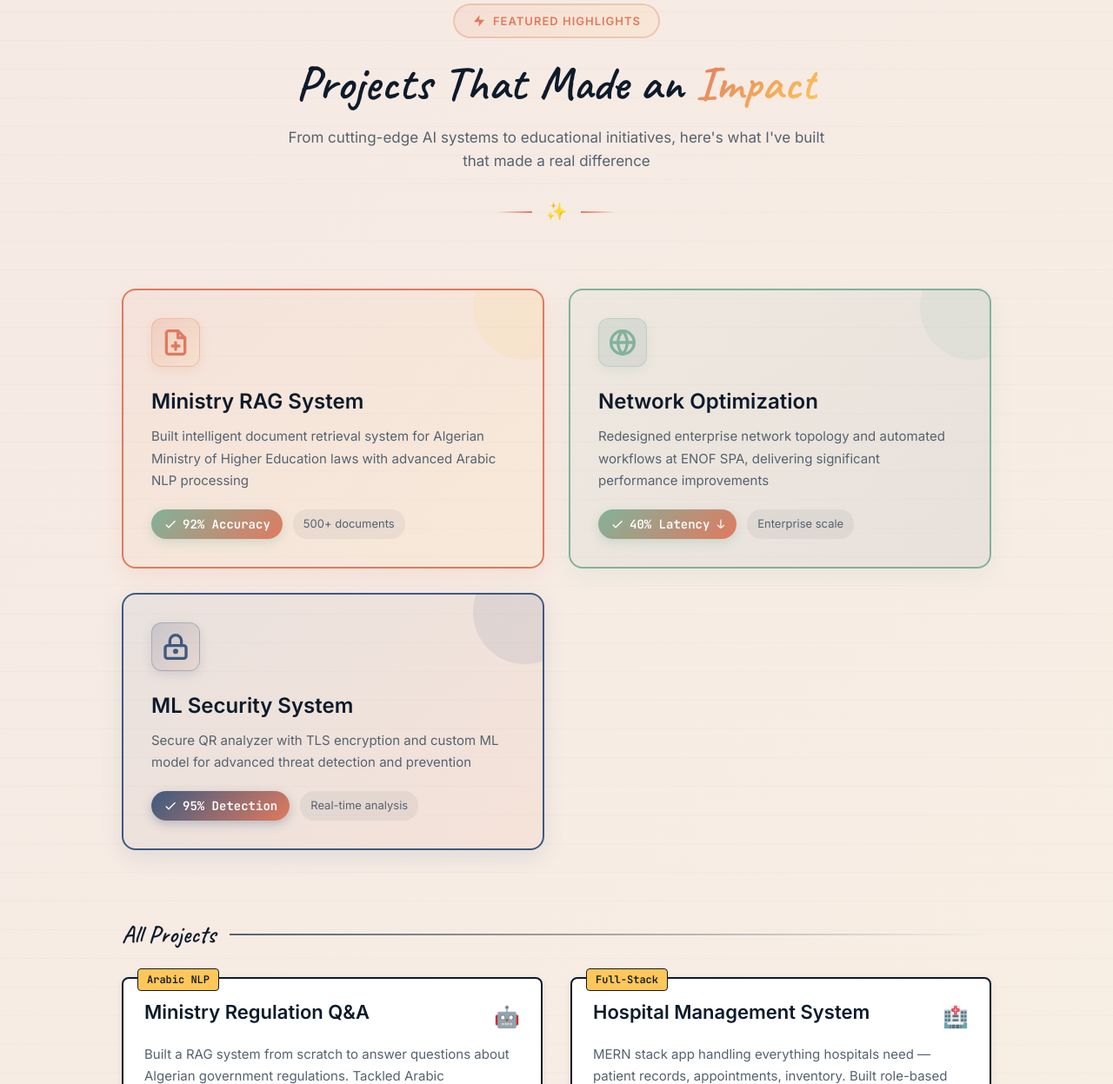
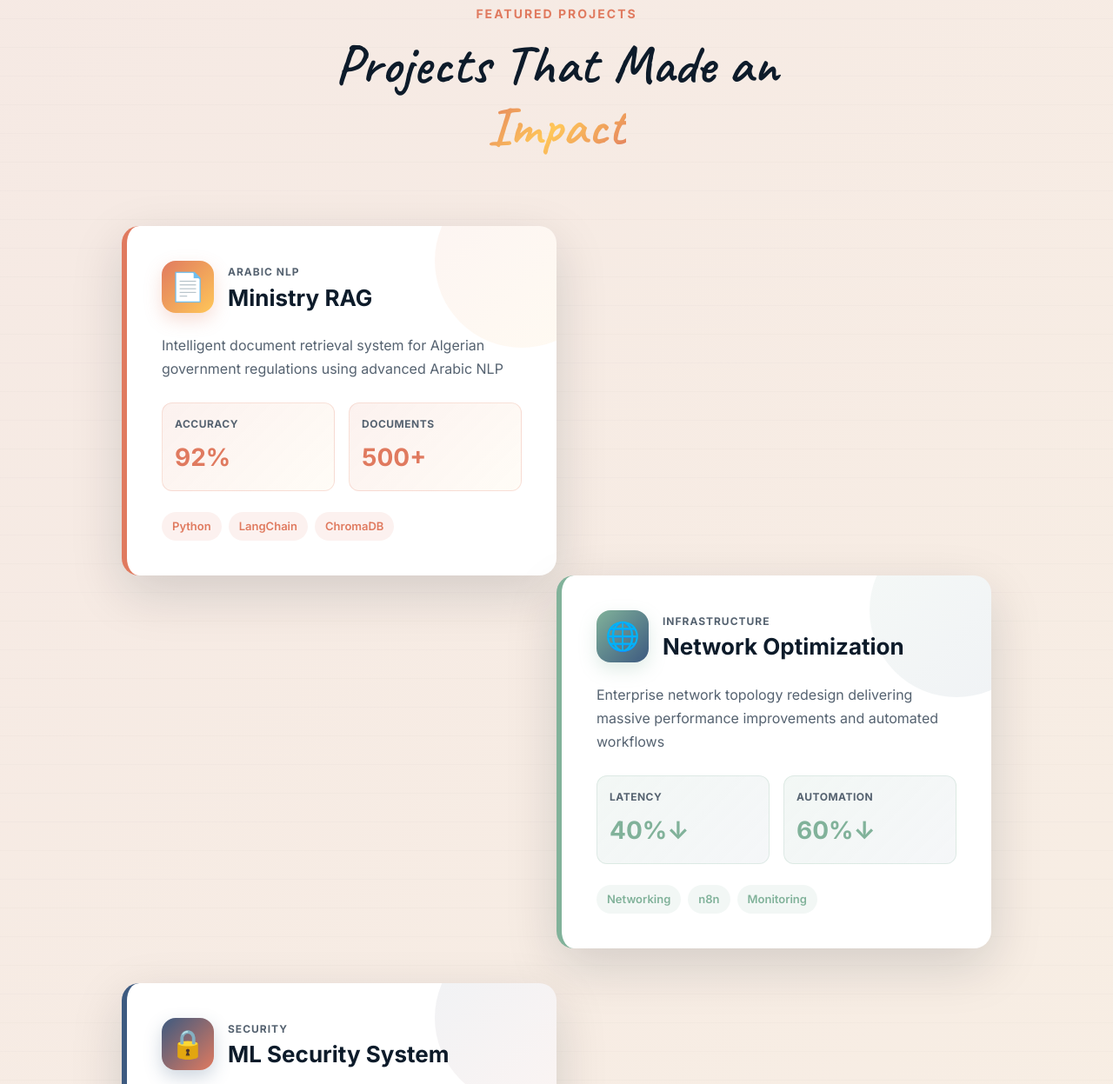
Before and after one commit to Samir-Guenchi/portfolio, a plain HTML site: page portfolio_corrected.html in a window 1280 px wide. Shown: the part 1263-2510 px from the top of the page at 87% size. Drawn offline with Linux system fonts and the light colour scheme.

Commit message:
Redesign highlights section with innovative staggered card layout

```diff
--- a/portfolio_corrected.html
+++ b/portfolio_corrected.html
@@ -238,115 +238,138 @@
 </section>
 <section class="highlights" id="highlights">
   <div class="highlights-container">
-    <!-- Section Header - Enhanced -->
-    <div style="text-align: center; margin-bottom: 72px;">
-      <!-- Badge -->
-      <div style="display: inline-flex; align-items: center; gap: 8px; padding: 10px 20px; background: linear-gradient(135deg, rgba(224, 122, 95, 0.1), rgba(255, 199, 89, 0.1)); border: 2px solid rgba(224, 122, 95, 0.3); border-radius: 30px; margin-bottom: 20px; font: 600 13px Inter; color: var(--accent); text-transform: uppercase; letter-spacing: 1px;">
-        <svg width="16" height="16" viewBox="0 0 24 24" fill="currentColor">
-          <path d="M13 2L3 14h9l-1 8 10-12h-9l1-8z"/>
-        </svg>
-        Featured Highlights
+    <!-- Section Header - Minimalist -->
+    <div style="text-align: center; margin-bottom: 80px;">
+      <p style="font-size: 14px; color: var(--accent); text-transform: uppercase; letter-spacing: 2px; font-weight: 700; margin-bottom: 12px;">
+        Featured Projects
+      </p>
+      <h2 style="font: 700 clamp(40px, 7vw, 64px)/1.1 'Caveat', cursive; color: var(--ink); margin-bottom: 20px;">
+        Projects That Made an<br>
+        <span style="background: linear-gradient(135deg, var(--accent) 0%, var(--highlight) 50%, var(--accent) 100%); -webkit-background-clip: text; -webkit-text-fill-color: transparent; background-clip: text;">Impact</span>
+      </h2>
     </div>
 
-      <!-- Main Title with gradient -->
-      <h2 style="font: 700 clamp(36px, 6vw, 56px)/1.15 'Caveat', cursive; color: var(--ink); margin-bottom: 16px; position: relative;">
-        Projects That Made an
-        <span style="background: linear-gradient(135deg, var(--accent), var(--highlight)); -webkit-background-clip: text; -webkit-text-fill-color: transparent; background-clip: text; display: inline-block;">Impact</span>
-      </h2>
+    <!-- Innovative Card Layout - Staggered/Overlapping Design -->
+    <div style="position: relative; margin-bottom: 100px; min-height: 800px;">
+      <!-- Card 1 - Left Positioned -->
+      <div style="position: relative; margin-bottom: 40px;">
+        <article style="position: relative; max-width: 500px; margin-left: 0; background: white; padding: 40px; border-radius: 20px; box-shadow: 0 20px 60px rgba(13, 27, 42, 0.15); border-left: 6px solid var(--accent); overflow: hidden; transition: all 0.4s cubic-bezier(0.34, 1.56, 0.64, 1);" onmouseover="this.style.transform='translateY(-16px) translateX(8px)'; this.style.boxShadow='0 32px 80px rgba(224, 122, 95, 0.25)'" onmouseout="this.style.transform='translateY(0) translateX(0)'; this.style.boxShadow='0 20px 60px rgba(13, 27, 42, 0.15)'">
+          <!-- Accent background blob -->
+          <div style="position: absolute; top: -60px; right: -60px; width: 200px; height: 200px; background: linear-gradient(135deg, var(--accent), var(--highlight)); border-radius: 50%; opacity: 0.08; z-index: 0;"></div>
 
-      <!-- Subtitle with better styling -->
-      <p style="font-size: 17px; color: var(--pencil); max-width: 650px; margin: 0 auto; line-height: 1.6;">
-        From cutting-edge AI systems to educational initiatives, here's what I've built that made a real difference
-      </p>
-
-      <!-- Decorative line -->
-      <div style="margin-top: 28px; display: flex; align-items: center; justify-content: center; gap: 16px;">
-        <div style="width: 40px; height: 2px; background: linear-gradient(90deg, transparent, var(--accent));"></div>
-        <span style="font-size: 20px;">✨</span>
-        <div style="width: 40px; height: 2px; background: linear-gradient(90deg, var(--accent), transparent);"></div>
+          <div style="position: relative; z-index: 2;">
+            <div style="display: flex; align-items: center; gap: 16px; margin-bottom: 24px;">
+              <div style="width: 60px; height: 60px; background: linear-gradient(135deg, var(--accent), var(--highlight)); border-radius: 16px; display: flex; align-items: center; justify-content: center; box-shadow: 0 8px 20px rgba(224, 122, 95, 0.25);">
+                <span style="font-size: 32px;">📄</span>
+              </div>
+              <div>
+                <p style="font-size: 12px; color: var(--pencil); text-transform: uppercase; letter-spacing: 1px; font-weight: 700; margin-bottom: 4px;">Arabic NLP</p>
+                <h3 style="font: 700 26px/1.2 Inter; color: var(--ink); margin: 0;">Ministry RAG</h3>
               </div>
             </div>
 
-    <!-- Top 3 Highlights - Feature Cards with enhanced styling -->
-    <div style="display: grid; grid-template-columns: repeat(auto-fit, minmax(320px, 1fr)); gap: 28px; margin-bottom: 80px;">
-      <!-- Highlight 1 -->
-      <article style="background: linear-gradient(135deg, rgba(224, 122, 95, 0.08), rgba(255, 199, 89, 0.08)); padding: 32px; border-radius: 16px; border: 2px solid var(--accent); box-shadow: 0 8px 24px rgba(224, 122, 95, 0.12); position: relative; overflow: hidden; transition: all 0.3s cubic-bezier(0.34, 1.56, 0.64, 1);" onmouseover="this.style.transform='translateY(-12px)'; this.style.boxShadow='0 16px 40px rgba(224, 122, 95, 0.2)'" onmouseout="this.style.transform='translateY(0)'; this.style.boxShadow='0 8px 24px rgba(224, 122, 95, 0.12)'">
-        <div style="position: absolute; top: -40px; right: -40px; width: 120px; height: 120px; background: var(--highlight); border-radius: 50%; opacity: 0.1; transition: all 0.4s ease;"></div>
-        <div style="position: absolute; top: 0; right: 0; width: 100%; height: 100%; background: linear-gradient(135deg, rgba(255, 255, 255, 0.05), transparent); pointer-events: none;"></div>
-        <div style="position: relative; z-index: 2;">
-          <div style="width: 56px; height: 56px; background: linear-gradient(135deg, rgba(224, 122, 95, 0.2), rgba(255, 199, 89, 0.1)); border-radius: 12px; display: flex; align-items: center; justify-content: center; margin-bottom: 24px; box-shadow: 0 4px 12px rgba(224, 122, 95, 0.15); border: 1.5px solid rgba(224, 122, 95, 0.3);">
-            <svg width="32" height="32" viewBox="0 0 24 24" fill="none" stroke="var(--accent)" stroke-width="2.5" stroke-linecap="round" stroke-linejoin="round">
-              <path d="M14 2H6a2 2 0 0 0-2 2v16a2 2 0 0 0 2 2h12a2 2 0 0 0 2-2V8z"></path>
-              <polyline points="14 2 14 8 20 8"></polyline>
-              <path d="M12 18v-6"></path>
-              <path d="M9 15h6"></path>
-            </svg>
+            <p style="color: var(--pencil); font-size: 16px; line-height: 1.7; margin-bottom: 24px;">Intelligent document retrieval system for Algerian government regulations using advanced Arabic NLP</p>
+
+            <!-- Stats Row -->
+            <div style="display: flex; gap: 16px; margin-bottom: 24px; flex-wrap: wrap;">
+              <div style="flex: 1; min-width: 140px; padding: 14px; background: linear-gradient(135deg, rgba(224, 122, 95, 0.1), rgba(255, 199, 89, 0.05)); border-radius: 12px; border: 1px solid rgba(224, 122, 95, 0.2);">
+                <p style="font-size: 12px; color: var(--pencil); text-transform: uppercase; letter-spacing: 0.5px; font-weight: 700; margin-bottom: 6px;">Accuracy</p>
+                <p style="font-size: 28px; font-weight: 700; color: var(--accent); margin: 0;">92%</p>
               </div>
-          <h3 style="font: 600 24px/1.3 Inter; color: var(--ink); margin-bottom: 12px;">Ministry RAG System</h3>
-          <p style="color: var(--pencil); margin-bottom: 20px; line-height: 1.7; font-size: 15px;">Built intelligent document retrieval system for Algerian Ministry of Higher Education laws with advanced Arabic NLP processing</p>
-          <div style="display: flex; gap: 12px; align-items: center; flex-wrap: wrap;">
-            <div style="display: inline-flex; align-items: center; gap: 6px; padding: 8px 14px; background: linear-gradient(135deg, var(--success), var(--accent)); color: white; border-radius: 20px; font: 700 14px 'JetBrains Mono', monospace; box-shadow: 0 4px 12px rgba(129, 178, 154, 0.3);">
-              <svg width="16" height="16" viewBox="0 0 24 24" fill="currentColor">
-                <path d="M9 16.17L4.83 12l-1.42 1.41L9 19 21 7l-1.41-1.41L9 16.17z"/>
-              </svg>
-              92% Accuracy
+              <div style="flex: 1; min-width: 140px; padding: 14px; background: linear-gradient(135deg, rgba(224, 122, 95, 0.1), rgba(255, 199, 89, 0.05)); border-radius: 12px; border: 1px solid rgba(224, 122, 95, 0.2);">
+                <p style="font-size: 12px; color: var(--pencil); text-transform: uppercase; letter-spacing: 0.5px; font-weight: 700; margin-bottom: 6px;">Documents</p>
+                <p style="font-size: 28px; font-weight: 700; color: var(--accent); margin: 0;">500+</p>
               </div>
-            <span style="font-size: 13px; color: var(--pencil); background: rgba(13, 27, 42, 0.05); padding: 6px 12px; border-radius: 16px;">500+ documents</span>
+            </div>
+
+            <div style="display: flex; gap: 8px;">
+              <span style="display: inline-block; padding: 6px 12px; background: rgba(224, 122, 95, 0.1); color: var(--accent); border-radius: 20px; font-size: 13px; font-weight: 600;">Python</span>
+              <span style="display: inline-block; padding: 6px 12px; background: rgba(224, 122, 95, 0.1); color: var(--accent); border-radius: 20px; font-size: 13px; font-weight: 600;">LangChain</span>
+              <span style="display: inline-block; padding: 6px 12px; background: rgba(224, 122, 95, 0.1); color: var(--accent); border-radius: 20px; font-size: 13px; font-weight: 600;">ChromaDB</span>
             </div>
           </div>
         </article>
+      </div>
 
-      <!-- Highlight 2 -->
-      <article style="background: linear-gradient(135deg, rgba(129, 178, 154, 0.08), rgba(61, 90, 128, 0.08)); padding: 32px; border-radius: 16px; border: 2px solid var(--success); box-shadow: 0 8px 24px rgba(129, 178, 154, 0.12); position: relative; overflow: hidden; transition: all 0.3s cubic-bezier(0.34, 1.56, 0.64, 1);" onmouseover="this.style.transform='translateY(-12px)'; this.style.boxShadow='0 16px 40px rgba(129, 178, 154, 0.2)'" onmouseout="this.style.transform='translateY(0)'; this.style.boxShadow='0 8px 24px rgba(129, 178, 154, 0.12)'">
-        <div style="position: absolute; top: -40px; right: -40px; width: 120px; height: 120px; background: var(--success); border-radius: 50%; opacity: 0.1; transition: all 0.4s ease;"></div>
-        <div style="position: absolute; top: 0; right: 0; width: 100%; height: 100%; background: linear-gradient(135deg, rgba(255, 255, 255, 0.05), transparent); pointer-events: none;"></div>
+      <!-- Card 2 - Right Positioned, Offset -->
+      <div style="position: relative; margin-bottom: 40px; margin-left: auto; margin-right: 0; width: 100%; max-width: 500px; margin-top: -40px;">
+        <article style="position: relative; background: white; padding: 40px; border-radius: 20px; box-shadow: 0 20px 60px rgba(13, 27, 42, 0.15); border-left: 6px solid var(--success); overflow: hidden; transition: all 0.4s cubic-bezier(0.34, 1.56, 0.64, 1);" onmouseover="this.style.transform='translateY(-16px) translateX(-8px)'; this.style.boxShadow='0 32px 80px rgba(129, 178, 154, 0.25)'" onmouseout="this.style.transform='translateY(0) translateX(0)'; this.style.boxShadow='0 20px 60px rgba(13, 27, 42, 0.15)'">
+          <!-- Accent background blob -->
+          <div style="position: absolute; top: -60px; right: -60px; width: 200px; height: 200px; background: linear-gradient(135deg, var(--success), var(--link)); border-radius: 50%; opacity: 0.08; z-index: 0;"></div>
+
           <div style="position: relative; z-index: 2;">
-          <div style="width: 56px; height: 56px; background: linear-gradient(135deg, rgba(129, 178, 154, 0.2), rgba(61, 90, 128, 0.1)); border-radius: 12px; display: flex; align-items: center; justify-content: center; margin-bottom: 24px; box-shadow: 0 4px 12px rgba(129, 178, 154, 0.15); border: 1.5px solid rgba(129, 178, 154, 0.3);">
-            <svg width="32" height="32" viewBox="0 0 24 24" fill="none" stroke="var(--success)" stroke-width="2.5" stroke-linecap="round" stroke-linejoin="round">
-              <circle cx="12" cy="12" r="10"></circle>
-              <line x1="2" y1="12" x2="22" y2="12"></line>
-              <path d="M12 2a15.3 15.3 0 0 1 4 10 15.3 15.3 0 0 1-4 10 15.3 15.3 0 0 1-4-10 15.3 15.3 0 0 1 4-10z"></path>
-            </svg>
+            <div style="display: flex; align-items: center; gap: 16px; margin-bottom: 24px;">
+              <div style="width: 60px; height: 60px; background: linear-gradient(135deg, var(--success), var(--link)); border-radius: 16px; display: flex; align-items: center; justify-content: center; box-shadow: 0 8px 20px rgba(129, 178, 154, 0.25);">
+                <span style="font-size: 32px;">🌐</span>
               </div>
-          <h3 style="font: 600 24px/1.3 Inter; color: var(--ink); margin-bottom: 12px;">Network Optimization</h3>
-          <p style="color: var(--pencil); margin-bottom: 20px; line-height: 1.7; font-size: 15px;">Redesigned enterprise network topology and automated workflows at ENOF SPA, delivering significant performance improvements</p>
-          <div style="display: flex; gap: 12px; align-items: center; flex-wrap: wrap;">
-            <div style="display: inline-flex; align-items: center; gap: 6px; padding: 8px 14px; background: linear-gradient(135deg, var(--success), var(--accent)); color: white; border-radius: 20px; font: 700 14px 'JetBrains Mono', monospace; box-shadow: 0 4px 12px rgba(129, 178, 154, 0.3);">
-              <svg width="16" height="16" viewBox="0 0 24 24" fill="currentColor">
-                <path d="M9 16.17L4.83 12l-1.42 1.41L9 19 21 7l-1.41-1.41L9 16.17z"/>
-              </svg>
-              40% Latency ↓
+              <div>
+                <p style="font-size: 12px; color: var(--pencil); text-transform: uppercase; letter-spacing: 1px; font-weight: 700; margin-bottom: 4px;">Infrastructure</p>
+                <h3 style="font: 700 26px/1.2 Inter; color: var(--ink); margin: 0;">Network Optimization</h3>
               </div>
-            <span style="font-size: 13px; color: var(--pencil); background: rgba(13, 27, 42, 0.05); padding: 6px 12px; border-radius: 16px;">Enterprise scale</span>
+            </div>
+
+            <p style="color: var(--pencil); font-size: 16px; line-height: 1.7; margin-bottom: 24px;">Enterprise network topology redesign delivering massive performance improvements and automated workflows</p>
+
+            <!-- Stats Row -->
+            <div style="display: flex; gap: 16px; margin-bottom: 24px; flex-wrap: wrap;">
+              <div style="flex: 1; min-width: 140px; padding: 14px; background: linear-gradient(135deg, rgba(129, 178, 154, 0.1), rgba(61, 90, 128, 0.05)); border-radius: 12px; border: 1px solid rgba(129, 178, 154, 0.2);">
+                <p style="font-size: 12px; color: var(--pencil); text-transform: uppercase; letter-spacing: 0.5px; font-weight: 700; margin-bottom: 6px;">Latency</p>
+                <p style="font-size: 28px; font-weight: 700; color: var(--success); margin: 0;">40%↓</p>
+              </div>
+              <div style="flex: 1; min-width: 140px; padding: 14px; background: linear-gradient(135deg, rgba(129, 178, 154, 0.1), rgba(61, 90, 128, 0.05)); border-radius: 12px; border: 1px solid rgba(129, 178, 154, 0.2);">
+                <p style="font-size: 12px; color: var(--pencil); text-transform: uppercase; letter-spacing: 0.5px; font-weight: 700; margin-bottom: 6px;">Automation</p>
+                <p style="font-size: 28px; font-weight: 700; color: var(--success); margin: 0;">60%↓</p>
+              </div>
+            </div>
+
+            <div style="display: flex; gap: 8px;">
+              <span style="display: inline-block; padding: 6px 12px; background: rgba(129, 178, 154, 0.1); color: var(--success); border-radius: 20px; font-size: 13px; font-weight: 600;">Networking</span>
+              <span style="display: inline-block; padding: 6px 12px; background: rgba(129, 178, 154, 0.1); color: var(--success); border-radius: 20px; font-size: 13px; font-weight: 600;">n8n</span>
+              <span style="display: inline-block; padding: 6px 12px; background: rgba(129, 178, 154, 0.1); color: var(--success); border-radius: 20px; font-size: 13px; font-weight: 600;">Monitoring</span>
             </div>
           </div>
         </article>
+      </div>
 
-      <!-- Highlight 3 -->
-      <article style="background: linear-gradient(135deg, rgba(61, 90, 128, 0.08), rgba(224, 122, 95, 0.08)); padding: 32px; border-radius: 16px; border: 2px solid var(--link); box-shadow: 0 8px 24px rgba(61, 90, 128, 0.12); position: relative; overflow: hidden; transition: all 0.3s cubic-bezier(0.34, 1.56, 0.64, 1);" onmouseover="this.style.transform='translateY(-12px)'; this.style.boxShadow='0 16px 40px rgba(61, 90, 128, 0.2)'" onmouseout="this.style.transform='translateY(0)'; this.style.boxShadow='0 8px 24px rgba(61, 90, 128, 0.12)'">
-        <div style="position: absolute; top: -40px; right: -40px; width: 120px; height: 120px; background: var(--link); border-radius: 50%; opacity: 0.1; transition: all 0.4s ease;"></div>
-        <div style="position: absolute; top: 0; right: 0; width: 100%; height: 100%; background: linear-gradient(135deg, rgba(255, 255, 255, 0.05), transparent); pointer-events: none;"></div>
+      <!-- Card 3 - Left Positioned Again -->
+      <div style="position: relative; margin-bottom: 40px;">
+        <article style="position: relative; max-width: 500px; background: white; padding: 40px; border-radius: 20px; box-shadow: 0 20px 60px rgba(13, 27, 42, 0.15); border-left: 6px solid var(--link); overflow: hidden; transition: all 0.4s cubic-bezier(0.34, 1.56, 0.64, 1);" onmouseover="this.style.transform='translateY(-16px) translateX(8px)'; this.style.boxShadow='0 32px 80px rgba(61, 90, 128, 0.25)'" onmouseout="this.style.transform='translateY(0) translateX(0)'; this.style.boxShadow='0 20px 60px rgba(13, 27, 42, 0.15)'">
+          <!-- Accent background blob -->
+          <div style="position: absolute; top: -60px; right: -60px; width: 200px; height: 200px; background: linear-gradient(135deg, var(--link), var(--accent)); border-radius: 50%; opacity: 0.08; z-index: 0;"></div>
+
           <div style="position: relative; z-index: 2;">
-          <div style="width: 56px; height: 56px; background: linear-gradient(135deg, rgba(61, 90, 128, 0.2), rgba(224, 122, 95, 0.1)); border-radius: 12px; display: flex; align-items: center; justify-content: center; margin-bottom: 24px; box-shadow: 0 4px 12px rgba(61, 90, 128, 0.15); border: 1.5px solid rgba(61, 90, 128, 0.3);">
-            <svg width="32" height="32" viewBox="0 0 24 24" fill="none" stroke="var(--link)" stroke-width="2.5" stroke-linecap="round" stroke-linejoin="round">
-              <rect x="3" y="11" width="18" height="11" rx="2" ry="2"></rect>
-              <path d="M7 11V7a5 5 0 0 1 10 0v4"></path>
-              <circle cx="12" cy="16" r="1"></circle>
-            </svg>
+            <div style="display: flex; align-items: center; gap: 16px; margin-bottom: 24px;">
+              <div style="width: 60px; height: 60px; background: linear-gradient(135deg, var(--link), var(--accent)); border-radius: 16px; display: flex; align-items: center; justify-content: center; box-shadow: 0 8px 20px rgba(61, 90, 128, 0.25);">
+                <span style="font-size: 32px;">🔒</span>
               </div>
-          <h3 style="font: 600 24px/1.3 Inter; color: var(--ink); margin-bottom: 12px;">ML Security System</h3>
-          <p style="color: var(--pencil); margin-bottom: 20px; line-height: 1.7; font-size: 15px;">Secure QR analyzer with TLS encryption and custom ML model for advanced threat detection and prevention</p>
-          <div style="display: flex; gap: 12px; align-items: center; flex-wrap: wrap;">
-            <div style="display: inline-flex; align-items: center; gap: 6px; padding: 8px 14px; background: linear-gradient(135deg, var(--link), var(--accent)); color: white; border-radius: 20px; font: 700 14px 'JetBrains Mono', monospace; box-shadow: 0 4px 12px rgba(61, 90, 128, 0.3);">
-              <svg width="16" height="16" viewBox="0 0 24 24" fill="currentColor">
-                <path d="M9 16.17L4.83 12l-1.42 1.41L9 19 21 7l-1.41-1.41L9 16.17z"/>
-              </svg>
-              95% Detection
+              <div>
+                <p style="font-size: 12px; color: var(--pencil); text-transform: uppercase; letter-spacing: 1px; font-weight: 700; margin-bottom: 4px;">Security</p>
+                <h3 style="font: 700 26px/1.2 Inter; color: var(--ink); margin: 0;">ML Security System</h3>
               </div>
-            <span style="font-size: 13px; color: var(--pencil); background: rgba(13, 27, 42, 0.05); padding: 6px 12px; border-radius: 16px;">Real-time analysis</span>
+            </div>
+
+            <p style="color: var(--pencil); font-size: 16px; line-height: 1.7; margin-bottom: 24px;">Secure QR analyzer with TLS encryption and advanced ML threat detection protecting users in real-time</p>
+
+            <!-- Stats Row -->
+            <div style="display: flex; gap: 16px; margin-bottom: 24px; flex-wrap: wrap;">
+              <div style="flex: 1; min-width: 140px; padding: 14px; background: linear-gradient(135deg, rgba(61, 90, 128, 0.1), rgba(224, 122, 95, 0.05)); border-radius: 12px; border: 1px solid rgba(61, 90, 128, 0.2);">
+                <p style="font-size: 12px; color: var(--pencil); text-transform: uppercase; letter-spacing: 0.5px; font-weight: 700; margin-bottom: 6px;">Detection</p>
+                <p style="font-size: 28px; font-weight: 700; color: var(--link); margin: 0;">95%</p>
+              </div>
+              <div style="flex: 1; min-width: 140px; padding: 14px; background: linear-gradient(135deg, rgba(61, 90, 128, 0.1), rgba(224, 122, 95, 0.05)); border-radius: 12px; border: 1px solid rgba(61, 90, 128, 0.2);">
+                <p style="font-size: 12px; color: var(--pencil); text-transform: uppercase; letter-spacing: 0.5px; font-weight: 700; margin-bottom: 6px;">Speed</p>
+                <p style="font-size: 28px; font-weight: 700; color: var(--link); margin: 0;">&lt;2s</p>
+              </div>
+            </div>
+
+            <div style="display: flex; gap: 8px;">
+              <span style="display: inline-block; padding: 6px 12px; background: rgba(61, 90, 128, 0.1); color: var(--link); border-radius: 20px; font-size: 13px; font-weight: 600;">Flutter</span>
+              <span style="display: inline-block; padding: 6px 12px; background: rgba(61, 90, 128, 0.1); color: var(--link); border-radius: 20px; font-size: 13px; font-weight: 600;">TFLite</span>
+              <span style="display: inline-block; padding: 6px 12px; background: rgba(61, 90, 128, 0.1); color: var(--link); border-radius: 20px; font-size: 13px; font-weight: 600;">Firebase</span>
             </div>
           </div>
         </article>
+      </div>
     </div>
 
     <!-- All Projects Grid -->
```
Lines whose indentation alone changed are shown as unchanged.
